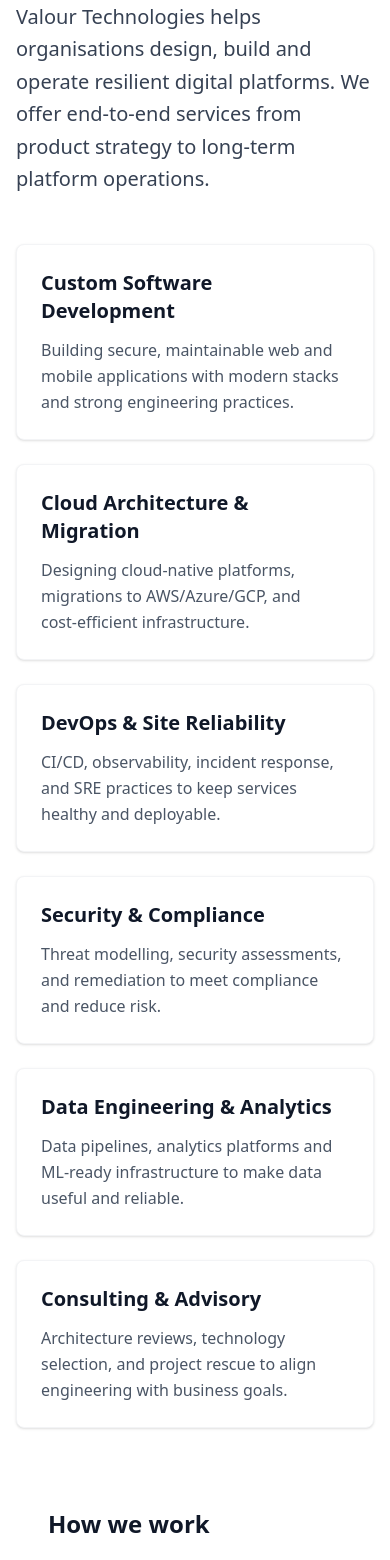
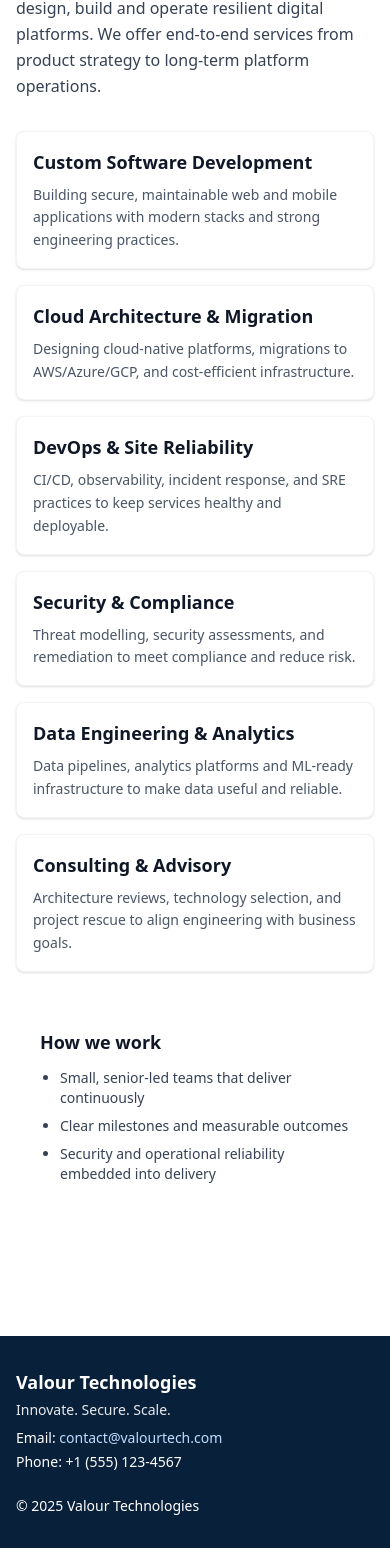
Before and after one commit to hariprasadandas/Valour_website, a React (Vite) app: page /services in a window 390 px wide. Shown: the part 191-1751 px from the top of the page. Built offline with nearby package versions, Linux system fonts and the light colour scheme.

Commit message:
added responsiveness to the web app

```diff
--- a/src/components/footer/Footer.jsx
+++ b/src/components/footer/Footer.jsx
@@ -2,17 +2,19 @@
 
 function Footer() {
 	return (
-		<footer style={{background: '#09203a', color: '#fff', padding: '1.5rem 2rem', marginTop: '2rem'}}>
-			<div style={{maxWidth: 1100, margin: '0 auto', display: 'flex', justifyContent: 'space-between', alignItems: 'flex-start'}}>
-				<div>
-					<h3 style={{margin: 0}}>Valour Technologies</h3>
-					<p style={{margin: '0.4rem 0'}}>Innovate. Secure. Scale.</p>
-					<p style={{margin: 0}}>Email: <a href="mailto:contact@valourtech.com" style={{color: '#cfe7ff'}}>contact@valourtech.com</a></p>
-					<p style={{margin: 0}}>Phone: +1 (555) 123-4567</p>
-				</div>
+		<footer className="w-full bg-[#09203a] text-white mt-8">
+			<div className="max-w-7xl mx-auto px-4 sm:px-6 md:px-8 py-8 md:py-12">
+				<div className="flex flex-col md:flex-row justify-between items-start gap-6 md:gap-0">
+					<div className="w-full md:w-1/2">
+						<h3 className="text-lg font-semibold mb-1">Valour Technologies</h3>
+						<p className="text-sm text-white/90 mb-2">Innovate. Secure. Scale.</p>
+						<p className="text-sm mb-1">Email: <a href="mailto:contact@valourtech.com" className="text-blue-200">contact@valourtech.com</a></p>
+						<p className="text-sm">Phone: +1 (555) 123-4567</p>
+					</div>
 
-				<div style={{textAlign: 'right'}}>
-					<p style={{margin: 0}}>© {new Date().getFullYear()} Valour Technologies</p>
+					<div className="w-full md:w-1/2 text-left md:text-right">
+						<p className="text-sm">© {new Date().getFullYear()} Valour Technologies</p>
+					</div>
 				</div>
 			</div>
 		</footer>
--- a/src/components/pages/About.jsx
+++ b/src/components/pages/About.jsx
@@ -2,27 +2,27 @@
 
 function About() {
   return (
-    <main className="px-4 md:px-8 max-w-6xl mx-auto text-gray-900 py-12">
-      <h1 className="text-4xl font-bold text-primary mb-6">About Valour Technologies</h1>
+    <main className="px-4 sm:px-6 md:px-8 max-w-7xl mx-auto text-gray-900 py-8 sm:py-12 w-full">
+      <h1 className="text-2xl sm:text-3xl md:text-4xl lg:text-5xl font-bold text-primary mb-4 sm:mb-6">About Valour Technologies</h1>
 
-      <p className="text-xl leading-relaxed mb-12 text-gray-700">
+      <p className="text-base sm:text-lg md:text-xl leading-relaxed mb-8 sm:mb-12 text-gray-700">
         Valour Technologies is a full-service IT company that helps businesses build secure,
         scalable, and user-centered digital products. We combine engineering excellence,
         cloud expertise, and practical design to deliver software that drives measurable
         business outcomes.
       </p>
 
-      <section className="mb-12">
-        <h2 className="text-2xl font-bold text-primary mb-4">Our Mission</h2>
-        <p className="text-gray-700 leading-relaxed">
+      <section className="mb-8 sm:mb-12">
+        <h2 className="text-lg sm:text-2xl font-bold text-primary mb-3">Our Mission</h2>
+        <p className="text-gray-700 leading-relaxed text-sm sm:text-base">
           To empower organisations by delivering reliable and innovative technology solutions
           that accelerate growth and reduce operational risk.
         </p>
       </section>
 
-      <section className="mb-12">
-        <h2 className="text-2xl font-bold text-primary mb-4">What we do</h2>
-        <ul className="space-y-3 list-disc pl-6 text-gray-700">
+      <section className="mb-8 sm:mb-12">
+        <h2 className="text-lg sm:text-2xl font-bold text-primary mb-3">What we do</h2>
+        <ul className="space-y-2 sm:space-y-3 list-disc pl-5 text-gray-700 text-sm sm:text-base">
           <li>Custom Software Development (Web & Mobile)</li>
           <li>Cloud Architecture & Migration (AWS / Azure / GCP)</li>
           <li>Managed DevOps & SRE</li>
@@ -31,24 +31,24 @@
         </ul>
       </section>
 
-      <section className="bg-secondary/10 rounded-lg p-6 mb-12">
-        <h3 className="text-xl font-bold text-primary mb-4">Why choose Valour?</h3>
-        <ol className="space-y-3 list-decimal pl-6 text-gray-700">
+      <section className="bg-secondary/10 rounded-lg p-4 sm:p-6 mb-8 sm:mb-12">
+        <h3 className="text-base sm:text-xl font-bold text-primary mb-3">Why choose Valour?</h3>
+        <ol className="space-y-2 sm:space-y-3 list-decimal pl-5 text-gray-700 text-sm sm:text-base">
           <li>Experienced engineering teams that ship production-ready systems</li>
           <li>Focus on security and reliable operations from day one</li>
           <li>Practical, business-first approach to architecture and delivery</li>
         </ol>
       </section>
 
-      <section className="border border-gray-200 rounded-lg p-6">
-        <h3 className="text-xl font-bold text-primary mb-3">Get in touch</h3>
-        <p className="text-gray-700">
+      <section className="border border-gray-200 rounded-lg p-4 sm:p-6">
+        <h3 className="text-base sm:text-xl font-bold text-primary mb-3">Get in touch</h3>
+        <p className="text-gray-700 text-sm sm:text-base">
           Interested in working together? Email us at{' '}
           <a href="mailto:contact@valourtech.com" className="text-primary hover:text-primary/80 font-medium">
             info@valourtechnologies.com
           </a>{' '}
           or{' '}
-          <a href="/contact" className="inline-block px-4 py-2 bg-primary text-blue rounded-md hover:bg-primary/90 hover:shadow-lg transition-all duration-200 font-medium">
+          <a href="/contact" className="inline-block mt-3 sm:mt-0 px-4 py-2 bg-primary text-white rounded-md hover:bg-primary/90 hover:shadow-lg transition-all duration-200 font-medium">
             send us a message
           </a>
         </p>
--- a/src/components/pages/Careers.jsx
+++ b/src/components/pages/Careers.jsx
@@ -2,39 +2,39 @@
 
 function Careers() {
   return (
-    <main className="px-4 md:px-8 max-w-6xl mx-auto text-gray-900 py-12">
-      <h1 className="text-4xl font-bold text-primary mb-4">Careers at Valour Technologies</h1>
+    <main className="px-4 sm:px-6 md:px-8 max-w-7xl mx-auto text-gray-900 py-8 sm:py-12 w-full">
+      <h1 className="text-2xl sm:text-3xl md:text-4xl font-bold text-primary mb-3 sm:mb-4">Careers at Valour Technologies</h1>
 
-      <p className="text-lg text-gray-700 mb-6">
+      <p className="text-sm sm:text-base md:text-lg text-gray-700 mb-4 sm:mb-6">
         We're a growing team of engineers, architects and product professionals solving
         cloud, security and data problems. We hire for curiosity, ownership and collaboration.
       </p>
 
-      <div className="grid gap-8 md:grid-cols-2 mb-8">
-        <section aria-labelledby="why-join" className="p-6 border border-gray-200 rounded-lg bg-white shadow-sm">
-          <h2 id="why-join" className="text-2xl font-semibold mb-4">Why join us</h2>
-          <ul className="list-disc pl-5 space-y-2 text-gray-700">
+      <div className="grid grid-cols-1 md:grid-cols-2 gap-6 md:gap-8 mb-6 md:mb-8">
+        <section aria-labelledby="why-join" className="p-4 sm:p-6 border border-gray-200 rounded-lg bg-white shadow-sm">
+          <h2 id="why-join" className="text-lg sm:text-2xl font-semibold mb-3">Why join us</h2>
+          <ul className="list-disc pl-5 space-y-2 text-gray-700 text-sm sm:text-base">
             <li>Senior-led teams with real ownership.</li>
             <li>Work on secure, reliable production systems.</li>
             <li>Flexible working and clear paths for growth.</li>
           </ul>
         </section>
 
-        <section aria-labelledby="open-roles" className="p-6 border border-gray-200 rounded-lg bg-white shadow-sm">
-          <h2 id="open-roles" className="text-2xl font-semibold mb-4">Open roles</h2>
-          <ul className="list-disc pl-5 space-y-2 text-gray-700">
+        <section aria-labelledby="open-roles" className="p-4 sm:p-6 border border-gray-200 rounded-lg bg-white shadow-sm">
+          <h2 id="open-roles" className="text-lg sm:text-2xl font-semibold mb-3">Open roles</h2>
+          <ul className="list-disc pl-5 space-y-2 text-gray-700 text-sm sm:text-base">
             <li>Senior Full-Stack Engineer</li>
             <li>Cloud Architect</li>
             <li>Site Reliability Engineer</li>
             <li>Security Engineer</li>
           </ul>
-          <p className="mt-4 text-gray-700">If you don't see the perfect role, we're happy to hear from talented engineers — send your CV and a short note.</p>
+          <p className="mt-3 text-gray-700 text-sm sm:text-base">If you don't see the perfect role, we're happy to hear from talented engineers — send your CV and a short note.</p>
         </section>
       </div>
 
-      <section className="rounded-lg p-6 bg-secondary/10 border border-gray-200">
-        <h3 className="text-xl font-semibold mb-3">How to apply</h3>
-        <p className="text-gray-700 mb-4">
+      <section className="rounded-lg p-4 sm:p-6 bg-secondary/10 border border-gray-200">
+        <h3 className="text-base sm:text-xl font-semibold mb-2">How to apply</h3>
+        <p className="text-gray-700 mb-4 text-sm sm:text-base">
           Email your CV and a short message to{' '}
           <a href="mailto:careers@valourtech.com" className="text-primary hover:text-primary/80 font-medium">
             careers@valourtech.com
--- a/src/components/pages/Contact.jsx
+++ b/src/components/pages/Contact.jsx
@@ -11,17 +11,17 @@
   }
 
   return (
-    <main className="px-4 md:px-8 py-12 max-w-6xl mx-auto text-gray-900">
-      <h1 className="text-4xl font-bold text-primary mb-6">Contact Us</h1>
-      <p className="text-xl leading-relaxed text-gray-700 mb-12">
+    <main className="px-4 sm:px-6 md:px-8 py-8 sm:py-12 max-w-7xl mx-auto text-gray-900 w-full">
+      <h1 className="text-2xl sm:text-3xl md:text-4xl font-bold text-primary mb-4 sm:mb-6">Contact Us</h1>
+      <p className="text-base sm:text-lg md:text-xl leading-relaxed text-gray-700 mb-6 sm:mb-12">
         Ready to discuss a project, partnership or job opportunity? Get in touch
         using the details below or send us a message.
       </p>
 
-      <div className="grid md:grid-cols-2 gap-8">
-        <div className="bg-secondary/20 p-8 rounded-lg shadow-sm">
-          <h3 className="text-2xl font-semibold text-primary mb-6">Contact Details</h3>
-          <div className="space-y-4 text-gray-700">
+      <div className="grid grid-cols-1 md:grid-cols-2 gap-6 md:gap-8">
+        <div className="bg-secondary/20 p-6 sm:p-8 rounded-lg shadow-sm">
+          <h3 className="text-xl sm:text-2xl font-semibold text-primary mb-4">Contact Details</h3>
+          <div className="space-y-3 text-gray-700 text-sm sm:text-base">
             <p>
               Email:{' '}
               <a href="mailto:contact@valourtech.com" className="text-primary hover:text-primary/80 transition-colors">
@@ -35,7 +35,7 @@
               </a>
             </p>
             <p>Phone: +1 (555) 123-4567</p>
-            <p>
+            <p className="text-sm sm:text-base">
               Address:<br />
               123 Valour Way, Suite 100<br />
               Anytown, USA
@@ -43,11 +43,11 @@
           </div>
         </div>
 
-        <div className="border border-gray-200 p-8 rounded-lg shadow-sm">
-          <h3 className="text-2xl font-semibold text-primary mb-6">Send a Message</h3>
-          <form onSubmit={handleSubmit} className="space-y-6">
+        <div className="border border-gray-200 p-6 sm:p-8 rounded-lg shadow-sm">
+          <h3 className="text-xl sm:text-2xl font-semibold text-primary mb-4">Send a Message</h3>
+          <form onSubmit={handleSubmit} className="space-y-4 sm:space-y-6">
             <div>
-              <label htmlFor="name" className="block text-gray-700 font-medium mb-2">
+              <label htmlFor="name" className="block text-gray-700 font-medium mb-2 text-sm sm:text-base">
                 Your name
               </label>
               <input
@@ -59,7 +59,7 @@
               />
             </div>
             <div>
-              <label htmlFor="email" className="block text-gray-700 font-medium mb-2">
+              <label htmlFor="email" className="block text-gray-700 font-medium mb-2 text-sm sm:text-base">
                 Email
               </label>
               <input
@@ -71,7 +71,7 @@
               />
             </div>
             <div>
-              <label htmlFor="message" className="block text-gray-700 font-medium mb-2">
+              <label htmlFor="message" className="block text-gray-700 font-medium mb-2 text-sm sm:text-base">
                 Message
               </label>
               <textarea
@@ -84,7 +84,7 @@
             </div>
             <button
               type="submit"
-              className="px-6 py-3 bg-primary text-white rounded-lg hover:bg-primary/90 transition-colors"
+              className="w-full md:w-auto text-center px-6 py-3 bg-primary text-white rounded-lg hover:bg-primary/90 transition-colors"
             >
               Send Message
             </button>
--- a/src/components/pages/Services.jsx
+++ b/src/components/pages/Services.jsx
@@ -2,80 +2,80 @@
 
 function Services() {
   return (
-  <main className="px-4 md:px-8 max-w-6xl mx-auto text-gray-900 py-12">
-      <h1 className="text-4xl font-bold text-primary mb-6">Our Services</h1>
-      <p className="text-xl leading-relaxed text-gray-700 mb-12">
+  <main className="px-4 sm:px-6 md:px-8 max-w-7xl mx-auto text-gray-900 py-8 sm:py-12 w-full">
+      <h1 className="text-2xl sm:text-3xl md:text-4xl font-bold text-primary mb-4 sm:mb-6">Our Services</h1>
+      <p className="text-base sm:text-lg md:text-xl leading-relaxed text-gray-700 mb-8 sm:mb-12">
         Valour Technologies helps organisations design, build and operate resilient
         digital platforms. We offer end-to-end services from product strategy to
         long-term platform operations.
       </p>
 
-      <div className="grid md:grid-cols-2 lg:grid-cols-3 gap-6">
-        <div className="p-6 bg-white border border-gray-100 rounded-lg shadow-sm hover:shadow-md transition-all hover:-translate-y-1">
-          <h3 className="text-xl font-semibold text-primary mb-3">
+      <div className="grid grid-cols-1 md:grid-cols-2 lg:grid-cols-3 gap-4 sm:gap-6 md:gap-8">
+        <div className="p-4 sm:p-6 bg-white border border-gray-100 rounded-lg shadow-sm hover:shadow-md transition-all hover:-translate-y-0.5">
+          <h3 className="text-lg sm:text-xl font-semibold text-primary mb-2">
             Custom Software Development
           </h3>
-          <p className="text-gray-600 leading-relaxed">
+          <p className="text-gray-600 text-sm sm:text-base leading-relaxed">
             Building secure, maintainable web and mobile applications with modern stacks and strong engineering practices.
           </p>
         </div>
 
-        <div className="p-6 bg-white border border-gray-100 rounded-lg shadow-sm hover:shadow-md transition-all hover:-translate-y-1">
-          <h3 className="text-xl font-semibold text-primary mb-3">
+        <div className="p-4 sm:p-6 bg-white border border-gray-100 rounded-lg shadow-sm hover:shadow-md transition-all hover:-translate-y-0.5">
+          <h3 className="text-lg sm:text-xl font-semibold text-primary mb-2">
             Cloud Architecture & Migration
           </h3>
-          <p className="text-gray-600 leading-relaxed">
+          <p className="text-gray-600 text-sm sm:text-base leading-relaxed">
             Designing cloud-native platforms, migrations to AWS/Azure/GCP, and cost‑efficient infrastructure.
           </p>
         </div>
 
-        <div className="p-6 bg-white border border-gray-100 rounded-lg shadow-sm hover:shadow-md transition-all hover:-translate-y-1">
-          <h3 className="text-xl font-semibold text-primary mb-3">
+        <div className="p-4 sm:p-6 bg-white border border-gray-100 rounded-lg shadow-sm hover:shadow-md transition-all hover:-translate-y-0.5">
+          <h3 className="text-lg sm:text-xl font-semibold text-primary mb-2">
             DevOps & Site Reliability
           </h3>
-          <p className="text-gray-600 leading-relaxed">
+          <p className="text-gray-600 text-sm sm:text-base leading-relaxed">
             CI/CD, observability, incident response, and SRE practices to keep services healthy and deployable.
           </p>
         </div>
 
-        <div className="p-6 bg-white border border-gray-100 rounded-lg shadow-sm hover:shadow-md transition-all hover:-translate-y-1">
-          <h3 className="text-xl font-semibold text-primary mb-3">
+        <div className="p-4 sm:p-6 bg-white border border-gray-100 rounded-lg shadow-sm hover:shadow-md transition-all hover:-translate-y-0.5">
+          <h3 className="text-lg sm:text-xl font-semibold text-primary mb-2">
             Security & Compliance
           </h3>
-          <p className="text-gray-600 leading-relaxed">
+          <p className="text-gray-600 text-sm sm:text-base leading-relaxed">
             Threat modelling, security assessments, and remediation to meet compliance and reduce risk.
           </p>
         </div>
 
-        <div className="p-6 bg-white border border-gray-100 rounded-lg shadow-sm hover:shadow-md transition-all hover:-translate-y-1">
-          <h3 className="text-xl font-semibold text-primary mb-3">
+        <div className="p-4 sm:p-6 bg-white border border-gray-100 rounded-lg shadow-sm hover:shadow-md transition-all hover:-translate-y-0.5">
+          <h3 className="text-lg sm:text-xl font-semibold text-primary mb-2">
             Data Engineering & Analytics
           </h3>
-          <p className="text-gray-600 leading-relaxed">
+          <p className="text-gray-600 text-sm sm:text-base leading-relaxed">
             Data pipelines, analytics platforms and ML-ready infrastructure to make data useful and reliable.
           </p>
         </div>
 
-        <div className="p-6 bg-white border border-gray-100 rounded-lg shadow-sm hover:shadow-md transition-all hover:-translate-y-1">
-          <h3 className="text-xl font-semibold text-primary mb-3">
+        <div className="p-4 sm:p-6 bg-white border border-gray-100 rounded-lg shadow-sm hover:shadow-md transition-all hover:-translate-y-0.5">
+          <h3 className="text-lg sm:text-xl font-semibold text-primary mb-2">
             Consulting & Advisory
           </h3>
-          <p className="text-gray-600 leading-relaxed">
+          <p className="text-gray-600 text-sm sm:text-base leading-relaxed">
             Architecture reviews, technology selection, and project rescue to align engineering with business goals.
           </p>
         </div>
       </div>
 
-      <section className="mt-12 p-8 bg-secondary rounded-lg">
-        <h2 className="text-2xl font-bold text-primary mb-4">How we work</h2>
-        <ul className="space-y-3 list-disc pl-6 text-gray-700 mb-6">
+      <section className="mt-8 sm:mt-12 p-6 sm:p-8 bg-secondary rounded-lg">
+        <h2 className="text-lg sm:text-2xl font-bold text-primary mb-3">How we work</h2>
+        <ul className="space-y-2 sm:space-y-3 list-disc pl-5 text-gray-700 mb-4 sm:mb-6 text-sm sm:text-base">
           <li>Small, senior-led teams that deliver continuously</li>
           <li>Clear milestones and measurable outcomes</li>
           <li>Security and operational reliability embedded into delivery</li>
         </ul>
         <a
           href="/contact"
-          className="inline-block px-6 py-3 bg-primary hover:bg-primary/90 hover:shadow-lg text-white rounded-lg transition-all duration-200"
+          className="inline-block px-5 py-3 bg-primary hover:bg-primary/90 hover:shadow-lg text-white rounded-lg transition-all duration-200"
         >
           Start a project
         </a>
```
Also changed, not shown: src/components/pages/Home.jsx (+26 -25 lines).
